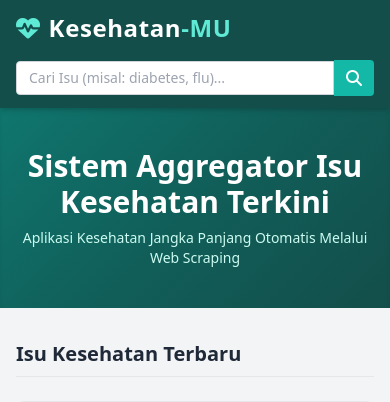
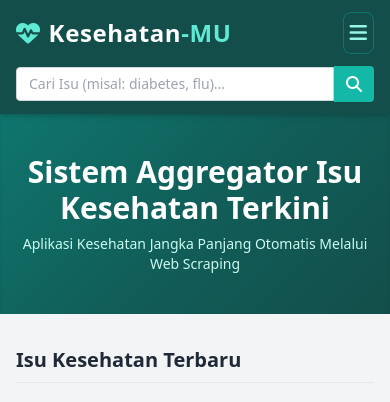
Before and after one commit to rafieriza/Kesehatan-MU, a Flask app: page / in a window 390 px wide. Shown: the top 402 px of the page. Run offline with Flask 3, Linux system fonts and the light colour scheme; data that the repository does not hold is empty; some libraries are stand-ins or nearby versions.

Commit message:
Update index.html

```diff
--- a/templates/index.html
+++ b/templates/index.html
@@ -4,10 +4,15 @@
     <meta charset="UTF-8">
     <meta name="viewport" content="width=device-width, initial-scale=1.0">
     <title>Kesehatan-MU | Aggregator Isu Kesehatan Terkini</title>
+
+    <!-- 1. FAVICON (Ikon Detak Jantung di Tab Browser) -->
+    <link rel="icon" type="image/svg+xml" href="https://cdnjs.cloudflare.com/ajax/libs/font-awesome/6.4.0/svgs/solid/heart-pulse.svg">
+
     <!-- Tailwind CSS -->
     <script src="https://cdn.tailwindcss.com"></script>
     <!-- Font Awesome Icons -->
     <link rel="stylesheet" href="https://cdnjs.cloudflare.com/ajax/libs/font-awesome/6.4.0/css/all.min.css">
+
     <style>
         .bg-teal-gradient {
             background: linear-gradient(135deg, #0f766e 0%, #115e59 50%, #134e4a 100%);
@@ -16,25 +21,32 @@
 </head>
 <body class="bg-gray-100 font-sans text-gray-800 min-h-screen flex flex-col justify-between">
 
-    <!-- 1. NAVBAR HEADER -->
+    <!-- 2. NAVBAR HEADER (Lengkap Hamburger Menu + Search Bar) -->
     <header class="bg-teal-900 text-white shadow-md sticky top-0 z-50">
-        <div class="max-w-7xl mx-auto px-4 py-3 flex flex-wrap items-center justify-between gap-4">
+        <div class="max-w-7xl mx-auto px-4 py-3 flex flex-col md:flex-row items-center justify-between gap-3">
 
-            <!-- Logo -->
-            <a href="/" class="flex items-center space-x-2 text-2xl font-bold tracking-wide">
-                <i class="fa-solid fa-heart-pulse text-teal-300"></i>
-                <span>Kesehatan<span class="text-teal-300">-MU</span></span>
-            </a>
+            <!-- Baris Atas Mobile: Logo & Tombol Garis Tiga -->
+            <div class="flex items-center justify-between w-full md:w-auto">
+                <a href="/" class="flex items-center space-x-2 text-2xl font-bold tracking-wide">
+                    <i class="fa-solid fa-heart-pulse text-teal-300"></i>
+                    <span>Kesehatan<span class="text-teal-300">-MU</span></span>
+                </a>
 
-            <!-- Navigasi Menu -->
-            <nav class="hidden md:flex space-x-1 font-medium text-sm">
+                <!-- Tombol Garis Tiga (Khusus Layar Kecil / HP) -->
+                <button id="menu-btn" type="button" class="md:hidden text-teal-200 hover:text-white focus:outline-none p-1.5 rounded-lg border border-teal-700">
+                    <i class="fa-solid fa-bars text-xl"></i>
+                </button>
+            </div>
+
+            <!-- Navigasi Menu (Sembunyi di HP, Buka via Hamburger Menu / Tampil di Desktop) -->
+            <nav id="menu-dropdown" class="hidden w-full md:flex md:w-auto flex-col md:flex-row space-y-2 md:space-y-0 md:space-x-1 font-medium text-sm pt-2 md:pt-0 border-t md:border-none border-teal-800">
                 <a href="/" class="px-3 py-2 rounded {% if not active_category and sort_by != 'trending' and not search_query %}bg-teal-800 text-white font-semibold{% else %}hover:bg-teal-800 transition{% endif %}">Home</a>
                 <a href="/?sort=latest" class="px-3 py-2 rounded {% if sort_by == 'latest' and not active_category and not search_query %}bg-teal-800 font-semibold{% else %}hover:bg-teal-800 transition{% endif %}">Isu Terbaru</a>
                 <a href="#kategori" class="px-3 py-2 rounded hover:bg-teal-800 transition">Kategori</a>
                 <a href="/?sort=trending" class="px-3 py-2 rounded {% if sort_by == 'trending' %}bg-teal-800 font-semibold{% else %}hover:bg-teal-800 transition{% endif %}">Trending</a>
             </nav>
 
-            <!-- Smart Search Bar -->
+            <!-- Smart Search Bar (Selalu Tampil) -->
             <form action="/" method="GET" class="flex items-center w-full md:w-auto">
                 <input type="text" name="q" value="{{ search_query }}" placeholder="Cari Isu (misal: diabetes, flu)..."
                        class="px-3 py-1.5 rounded-l text-gray-800 text-sm focus:outline-none w-full md:w-60 bg-white border border-gray-300">
@@ -45,7 +57,7 @@
         </div>
     </header>
 
-    <!-- 2. HERO BANNER -->
+    <!-- 3. HERO BANNER -->
     <section class="bg-teal-gradient text-white text-center py-10 px-4 shadow-inner">
         <div class="max-w-4xl mx-auto">
             <h1 class="text-3xl md:text-4xl font-extrabold mb-2">Sistem Aggregator Isu Kesehatan Terkini</h1>
@@ -55,7 +67,7 @@
         </div>
     </section>
 
-    <!-- 3. MAIN CONTENT (2 KOLOM LAYOUT) -->
+    <!-- 4. MAIN CONTENT (2 KOLOM LAYOUT) -->
     <main class="max-w-7xl mx-auto px-4 py-8 flex-grow w-full">
         <div class="grid grid-cols-1 lg:grid-cols-4 gap-8">
 
@@ -180,16 +192,25 @@
         </div>
     </main>
 
-    <!-- 4. FOOTER -->
+    <!-- 5. FOOTER (Dengan Link Instagram @rafieriza) -->
     <footer class="bg-slate-900 text-gray-400 py-4 px-4 text-center text-xs mt-auto">
         <p>&copy; 2026 Kesehatan-MU. Developed by
             <a href="https://instagram.com/rafieriza_" target="_blank" rel="noopener noreferrer" class="text-teal-400 hover:text-teal-300 font-semibold hover:underline">
-                @rafieriza <i class="fa-brands fa-instagram text-xs ml-0.5"></i>
+                @rafieriza_ <i class="fa-brands fa-instagram text-xs ml-0.5"></i>
             </a>.
             Seluruh hak cipta konten milik portal sumber asli.
         </p>
         <p class="text-[11px] text-gray-500 mt-0.5">Dikembangkan sebagai sistem aggregator isu kesehatan otomatis.</p>
     </footer>
 
+    <!-- 6. SCRIPT JAVASCRIPT UNTUK HAMBURGER MENU -->
+    <script>
+        const menuBtn = document.getElementById('menu-btn');
+        const menuDropdown = document.getElementById('menu-dropdown');
+
+        menuBtn.addEventListener('click', () => {
+            menuDropdown.classList.toggle('hidden');
+        });
+    </script>
 </body>
 </html>
```
